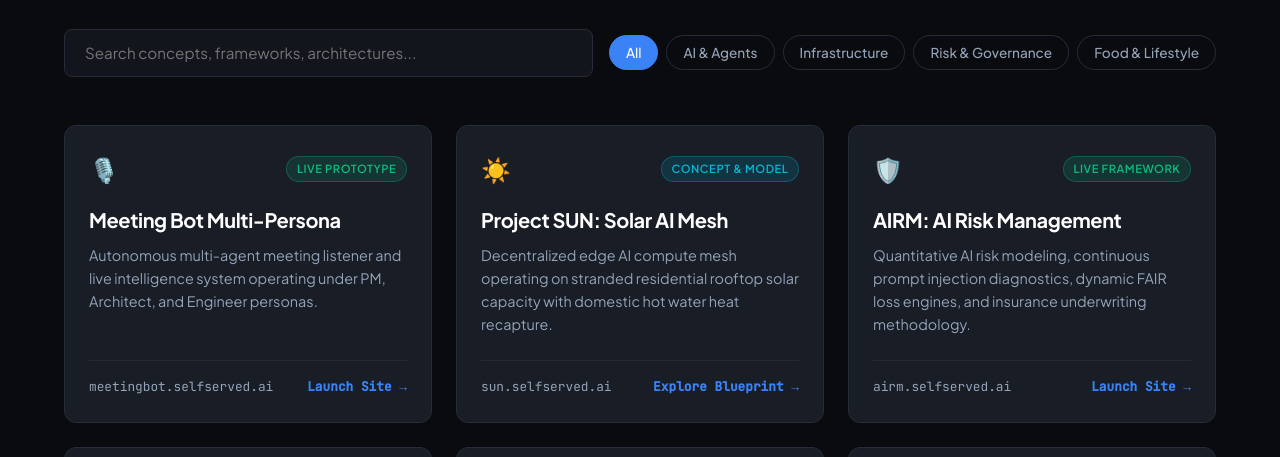
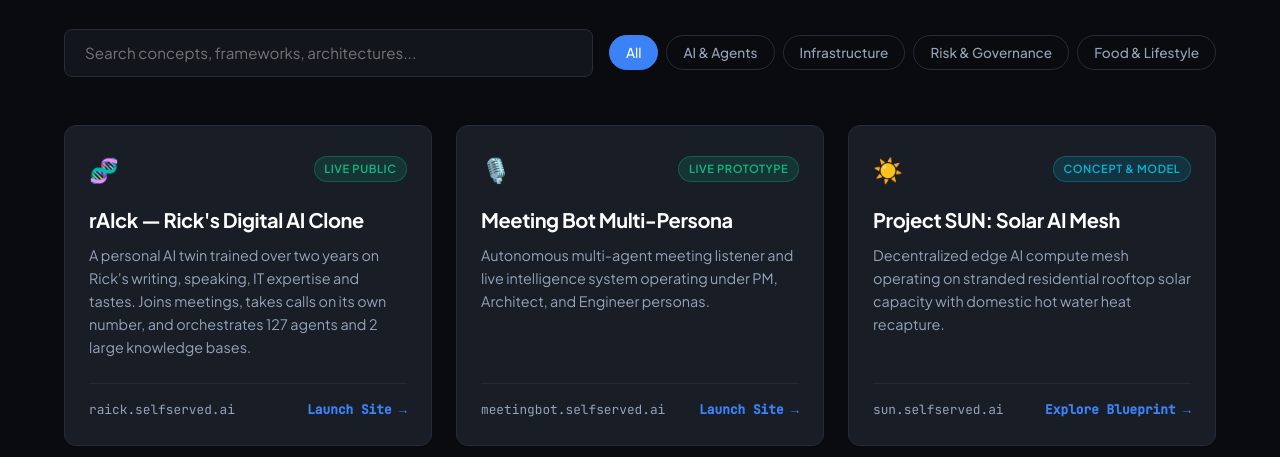
Before and after one commit to rickpmpers/concepts-master, a plain HTML site: page index.html in a window 1280 px wide. Shown: the part 309-766 px from the top of the page. Drawn offline with Linux system fonts and the light colour scheme.

Commit message:
Add rAIck digital AI clone concept to Concepts Master
Co-Authored-By: Claude Sonnet 5.5 <noreply@anthropic.com>

```diff
--- a/index.html
+++ b/index.html
@@ -375,6 +375,20 @@
 
   <main>
     <div class="concepts-grid">
+      <!-- rAIck -->
+      <a href="https://raick.selfserved.ai" class="card" data-category="ai-agents">
+        <div class="card-top">
+          <div class="card-icon">🧬</div>
+          <span class="card-badge badge-live">Live Public</span>
+        </div>
+        <div class="card-title">rAIck — Rick's Digital AI Clone</div>
+        <div class="card-desc">A personal AI twin trained over two years on Rick's writing, speaking, IT expertise and tastes. Joins meetings, takes calls on its own number, and orchestrates 127 agents and 2 large knowledge bases.</div>
+        <div class="card-footer">
+          <span>raick.selfserved.ai</span>
+          <span class="card-link-text">Launch Site &rarr;</span>
+        </div>
+      </a>
+
       <!-- Meeting Bot -->
       <a href="https://meetingbot.selfserved.ai" class="card" data-category="ai-agents">
         <div class="card-top">
```
Also changed, not shown: 1 other file.
